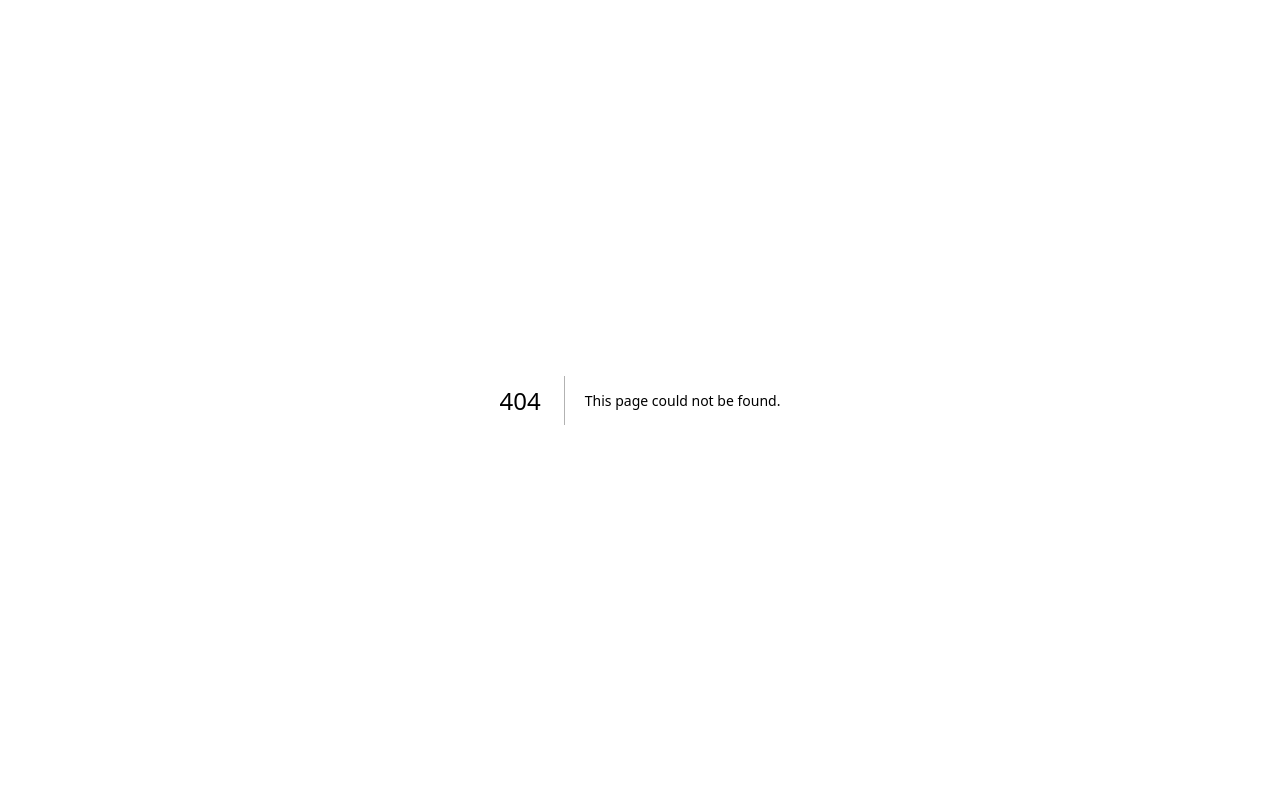
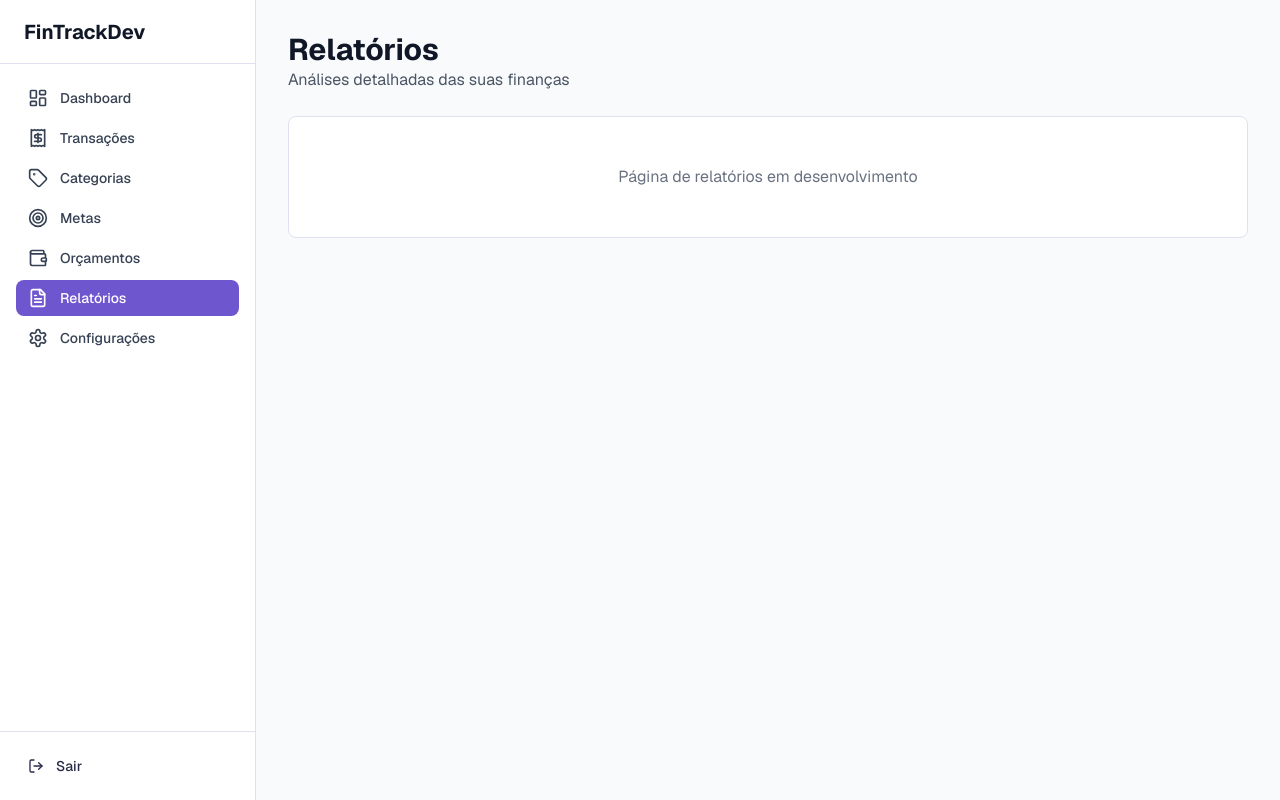
Before and after one commit to Gildaciolopes/dev-financial-system, a Next.js app: page /reports in a window 1280 px wide. Before the commit this address had no page. Built offline with nearby package versions, Linux system fonts and the light colour scheme.

Commit message:
feat: add ReportsPage component with initial layout and development notice

```diff
--- /dev/null
+++ b/src/app/(dashboard)/reports/page.tsx
@@ -0,0 +1,20 @@
+export default function ReportsPage() {
+  return (
+    <div className="space-y-6">
+      <div>
+        <h1 className="text-3xl font-bold text-gray-900 dark:text-white">
+          Relatórios
+        </h1>
+        <p className="text-gray-600 dark:text-gray-400">
+          Análises detalhadas das suas finanças
+        </p>
+      </div>
+
+      <div className="rounded-lg border bg-white p-12 text-center dark:bg-gray-900">
+        <p className="text-gray-500 dark:text-gray-400">
+          Página de relatórios em desenvolvimento
+        </p>
+      </div>
+    </div>
+  );
+}
```
